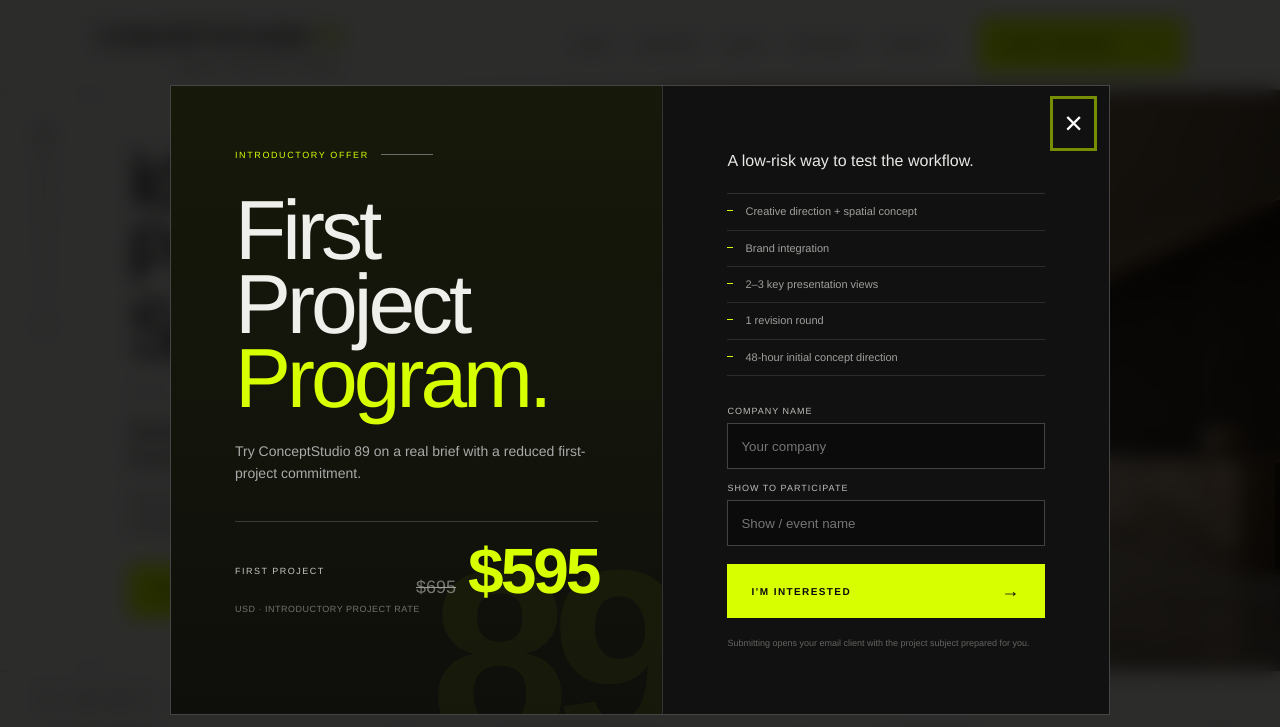
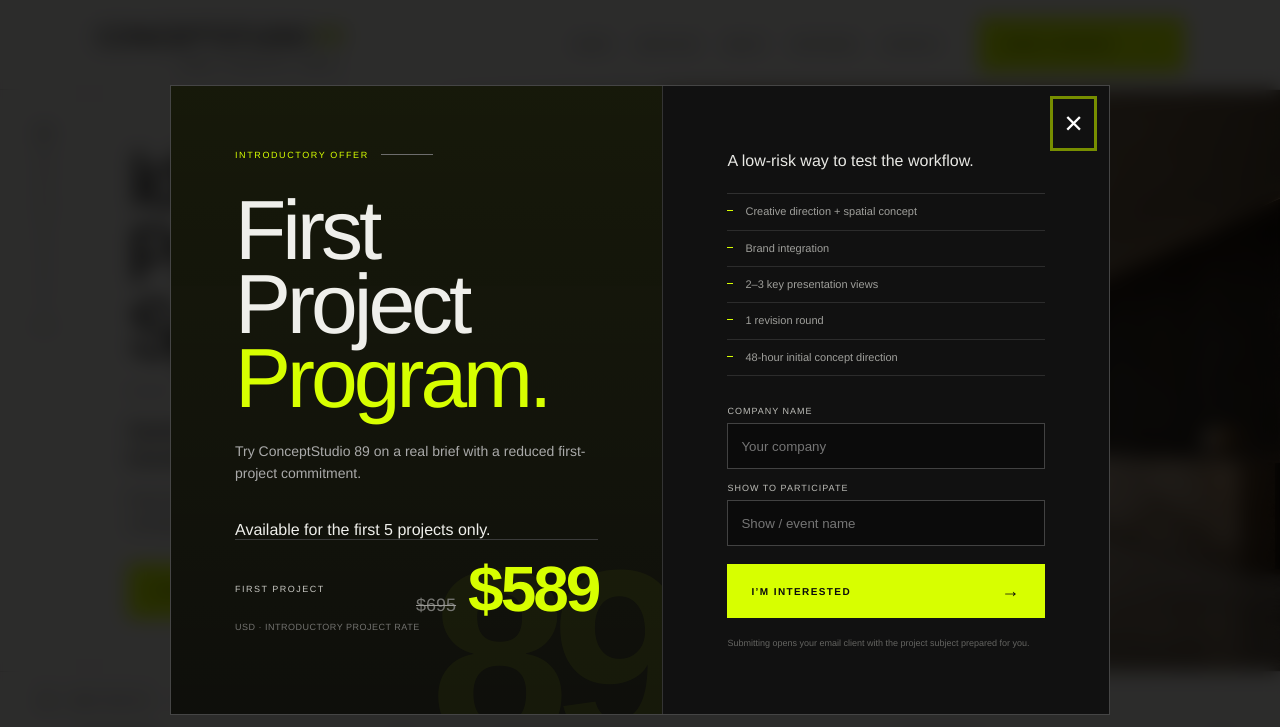
Before and after one commit to ConceptStudio89/conceptstudio89-website, a website: page index.html in a window 1280 px wide. Shown: the top 727 px of the page. Drawn offline with Linux system fonts and the light colour scheme.

Commit message:
promo: set First Project rate to 589 and limit to five projects

```diff
--- a/index.html
+++ b/index.html
@@ -233,11 +233,12 @@
    <p class="first-project-kicker"><span>INTRODUCTORY OFFER</span><i></i></p>
    <h2 id="first-project-title">First Project<br><em>Program.</em></h2>
    <p class="first-project-lead">Try ConceptStudio 89 on a real brief with a reduced first-project commitment.</p>
+   <p class="first-project-limit">Available for the first 5 projects only.</p>
    <div class="first-project-price">
     <span>FIRST PROJECT</span>
     <div class="first-project-price-values">
      <del>$695</del>
-     <strong>$595</strong>
+     <strong>$589</strong>
     </div>
     <small>USD · introductory project rate</small>
    </div>
```
